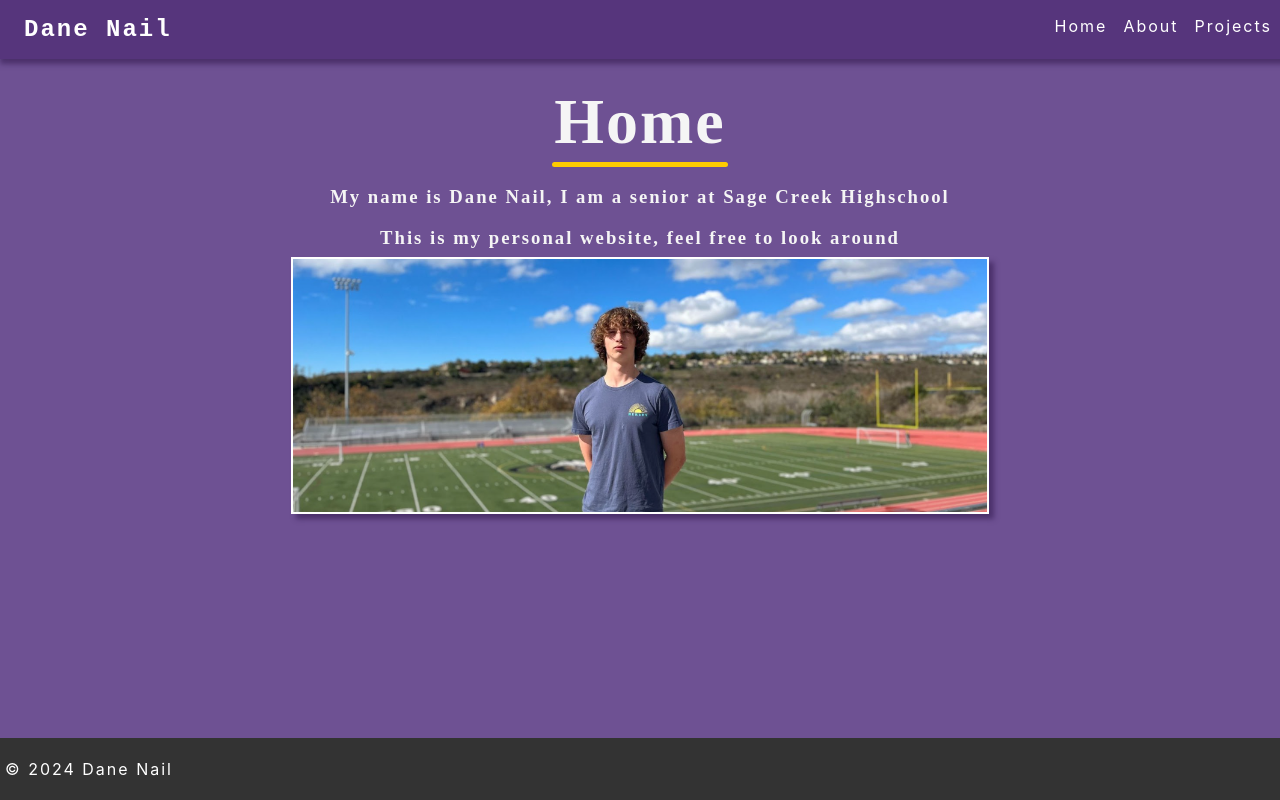
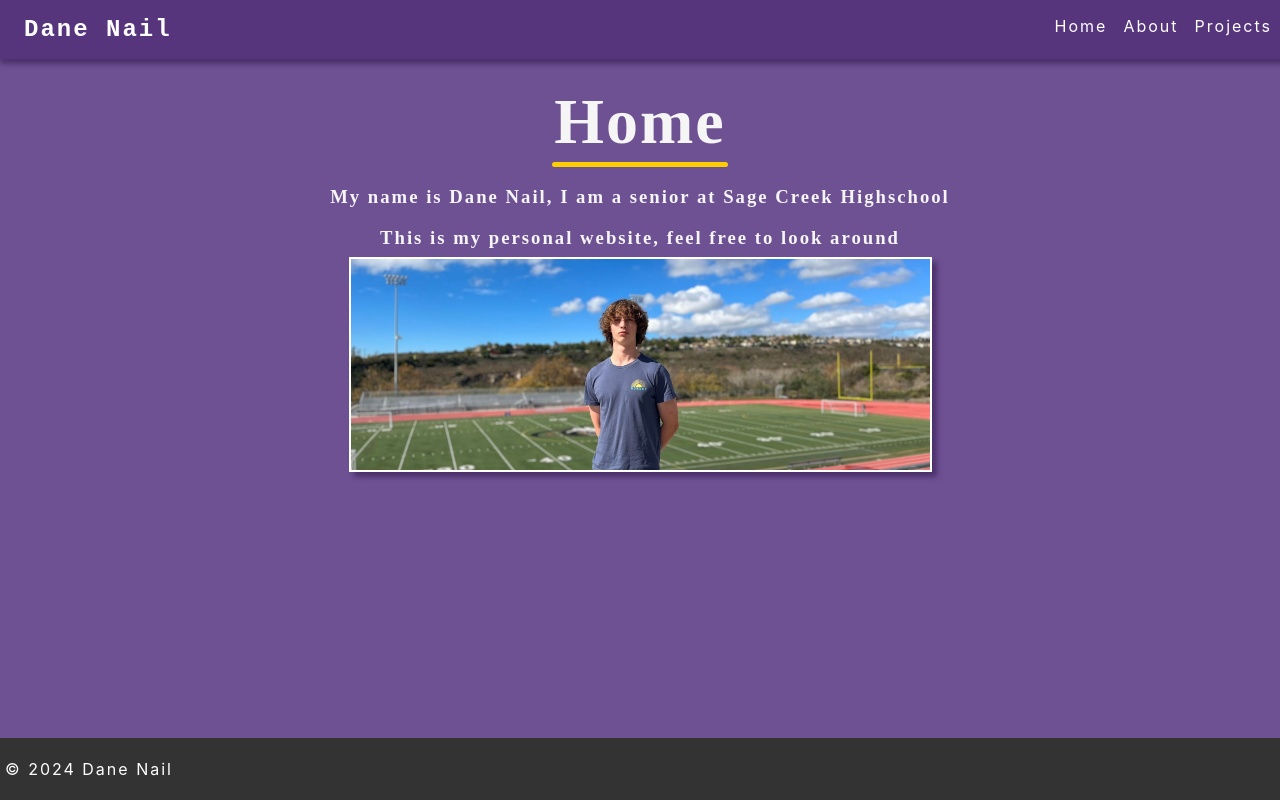
Before and after one commit to Juke02/Juke02.github.io, a React (Create React App) app: page / in a window 1280 px wide. Built offline with nearby package versions, Linux system fonts and the light colour scheme; a web font is replaced by a local one.

Commit message:
Added project

```diff
--- a/public/index.html
+++ b/public/index.html
@@ -24,7 +24,7 @@
       work correctly both with client-side routing and a non-root public URL.
       Learn how to configure a non-root public URL by running `npm run build`.
     -->
-    <title>React App</title>
+    <title>Dane Nail</title>
   </head>
   <body>
     <noscript>You need to enable JavaScript to run this app.</noscript>
--- a/src/components/Projects.css
+++ b/src/components/Projects.css
@@ -18,8 +18,8 @@
     margin-top: -10px;
     box-shadow: 5px 5px 5px 0px #361d539c;
     border: 2px solid #ffffff;
-    width: 60%;
-    height: auto;
+    width: 50%;
+    height: 50%;
   }
 
   a {
--- a/src/components/Projects.js
+++ b/src/components/Projects.js
@@ -22,6 +22,14 @@ function Projects() {
           <h3>AI Maze Solver</h3>
         </a>
         <img src="/maze.png" alt="Maze" className="image" />
+        <a href="https://juke02.github.io/sagecreekmap/" target="_blank" rel="noopener noreferrer">
+          <h3>Sage Creek Virtual Tour</h3>
+        </a>
+        <img src="/tour.png" alt="Tour" className="image" />
+        <a href="https://www.desmos.com/calculator/lc7i3r7tdf" target="_blank" rel="noopener noreferrer">
+          <h3>Desmos Bowmasters</h3>
+        </a>
+        <img src="/desmos.png" alt="Desmos" className="image" />
       </div>
     </section>
   );
```
Also changed, not shown: public/desmos.png (added), 1 other file (tests, documents, lock files or other folders).
